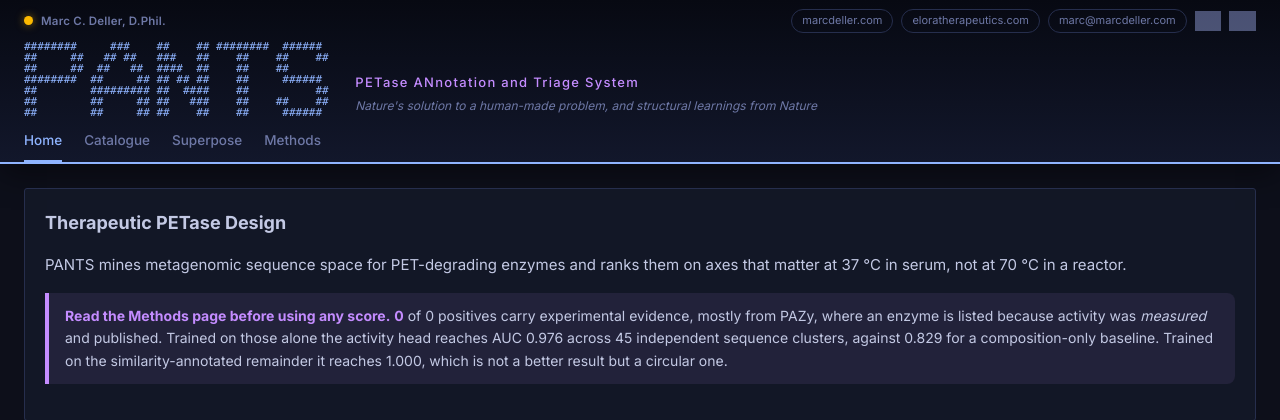
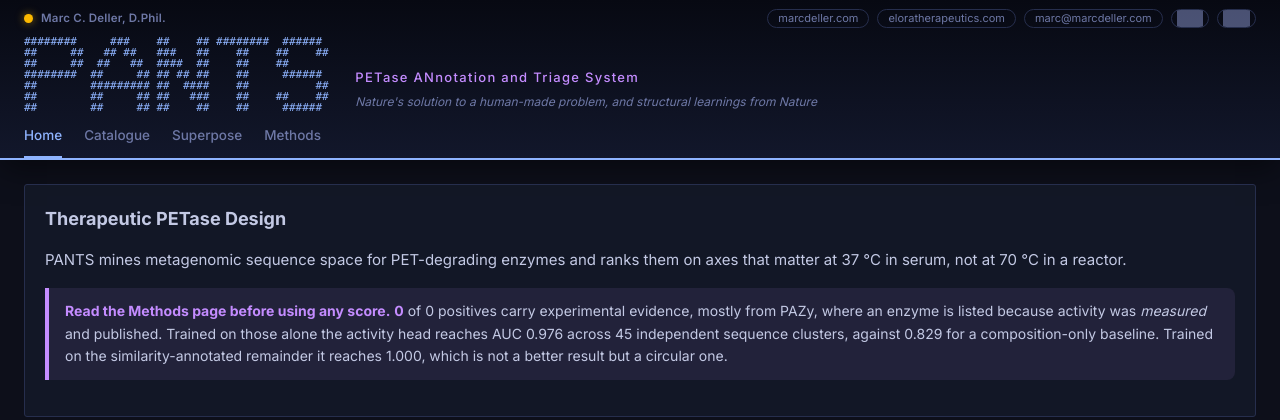
Before and after one commit to bellcheddar/PANTS, a Flask app: page / in a window 1280 px wide. Shown: the top 420 px of the page. Run offline with Flask 3, Linux system fonts and the light colour scheme; data that the repository does not hold is empty; grey boxes are pictures that could not be loaded.

Commit message:
Tighten the credit pills and give the shields the same one
All five items in the bar now share one pill: same height, border, radius and
colour, so the row reads as a single set of controls.

The text was sitting high because padding alone positioned it -- 11px glyphs
occupy less than their line box and the leftover leading all fell to the bottom.
Fixed height plus flex centring puts it in the middle and lets the pill be
shorter (19px, was ~21px).

Fitting the shields took more than shrinking them. A shields.io badge is 20px
tall around 11px text, so about 4.5px of its own air top and bottom; scaling the
image into a 19px pill would have taken its text down to roughly 9px, visibly
smaller than the 11px beside it. Instead the image keeps its natural size and the
padding is CLIPPED: a negative vertical margin pulls the layout box to 14px while
the image still paints at 20px, and overflow:hidden trims the spill. The text
sits inside the kept band, so none of it is cut and it stays the same size as its
neighbours.

Measured on the rendered page: marcdeller.com pill #6c76a3, GitHub #6c77a4, DOI
#6b75a2, with matching borders.

Co-Authored-By: Claude Opus 5 <noreply@anthropic.com>
Claude-Session: https://claude.ai/code/session_012XCKkeBAw9Xp7zUWYizQRw

```diff
--- a/app/static/css/pants.css
+++ b/app/static/css/pants.css
@@ -213,8 +213,14 @@ footer.md-footer { border-top-color: var(--pv-border); color: var(--pv-dim); }
 }
 .md-credit-links { margin-left: auto; display: flex; gap: 8px; flex-wrap: wrap; }
 .md-credit-links a {
-  font-size: 11px; color: var(--pv-dim); text-decoration: none;
-  border: 1px solid var(--pv-border); border-radius: 20px; padding: 2px 10px;
+  /* Fixed height + flex centring, not padding. Padding alone left the text sitting high
+     in the pill, because the 11px glyphs occupy less than their line box and the leftover
+     leading all fell to the bottom. Centring in a known box puts it exactly in the middle
+     and lets the pill be shorter. */
+  display: inline-flex; align-items: center; justify-content: center;
+  height: 19px; box-sizing: border-box;
+  font-size: 11px; line-height: 1; color: var(--pv-dim); text-decoration: none;
+  border: 1px solid var(--pv-border); border-radius: 20px; padding: 0 10px;
   white-space: nowrap;
 }
 .md-credit-links a:hover {
@@ -222,21 +228,23 @@ footer.md-footer { border-top-color: var(--pv-border); color: var(--pv-dim); }
   background: rgba(143,180,255,.08);
 }
 
-/* Source and data badges. No pill of their own: the shield is a pure black image blended
-   with `screen`, which composites to exactly the backdrop and so disappears against the
-   slab's gradient, leaving only the wordmark and logo.
+/* Source and data badges, wearing the same pill as the contact links: identical height,
+   border, radius and colour, so the whole row reads as one set of controls.
 
-   opacity is the tone control. shields.io hardcodes its text to #fff, so the glyphs would
-   otherwise be far brighter than the contact pills beside them; 0.45 lands them on the
-   same perceived lightness as --pv-dim. It also dims the logo by the same factor, which is
-   why logoColor is white in the URL rather than the target colour -- both then composite
-   to the same tone and the badge reads as one object. */
+   The awkward part is the shield's OWN vertical padding. A shields.io badge is 20px tall
+   around 11px text, so roughly 4.5px of air top and bottom. Scaling the image down to fit
+   a 19px pill would shrink its text to about 9px, noticeably smaller than the 11px beside
+   it. So the image keeps its natural size and the padding is CLIPPED instead: a negative
+   vertical margin pulls the layout box in to 14px while the image still paints at 20px,
+   and overflow:hidden on the anchor trims what spills. The 11px text sits inside the kept
+   band, so nothing of it is cut and it stays the same size as its neighbours. */
 .md-credit-links a.md-badge {
-  display: inline-flex; align-items: center;
-  border: 0; padding: 0; line-height: 0;
+  padding: 0 5px;          /* the shield carries its own horizontal padding as well */
+  overflow: hidden;
 }
 .md-credit-links a.md-badge img {
   display: block; height: 20px; width: auto;
+  margin: -3px 0;
   mix-blend-mode: screen;
   /* Tint, not opacity. Opacity blends toward the backdrop and can only make a neutral
      grey: it matched the pills' lightness while missing their blue by 36 points on the
@@ -313,7 +321,7 @@ footer.md-footer { border-top-color: var(--pv-border); color: var(--pv-dim); }
   /* The shields are fixed-width images and cannot shed text, so they wrap to their own
      row rather than shrinking. Scaled down slightly so two fit side by side on a phone
      instead of stacking into two more rows. */
-  .md-credit-links a.md-badge img { height: 18px; }
+  .md-credit-links a { height: 18px; padding: 0 8px; }
 }
 
 /* Strapline and tagline move as one block beside the banner, so they wrap
```
